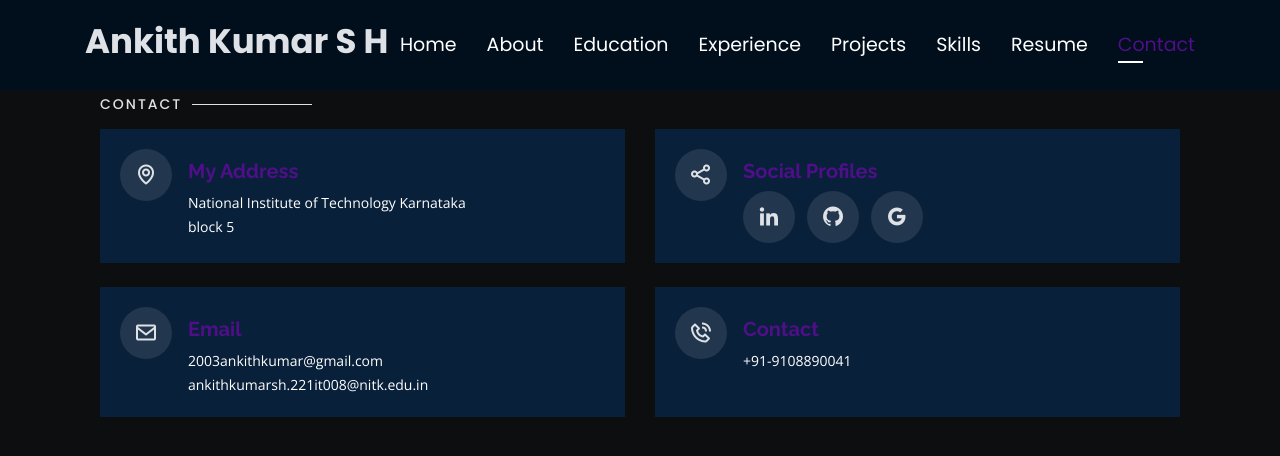
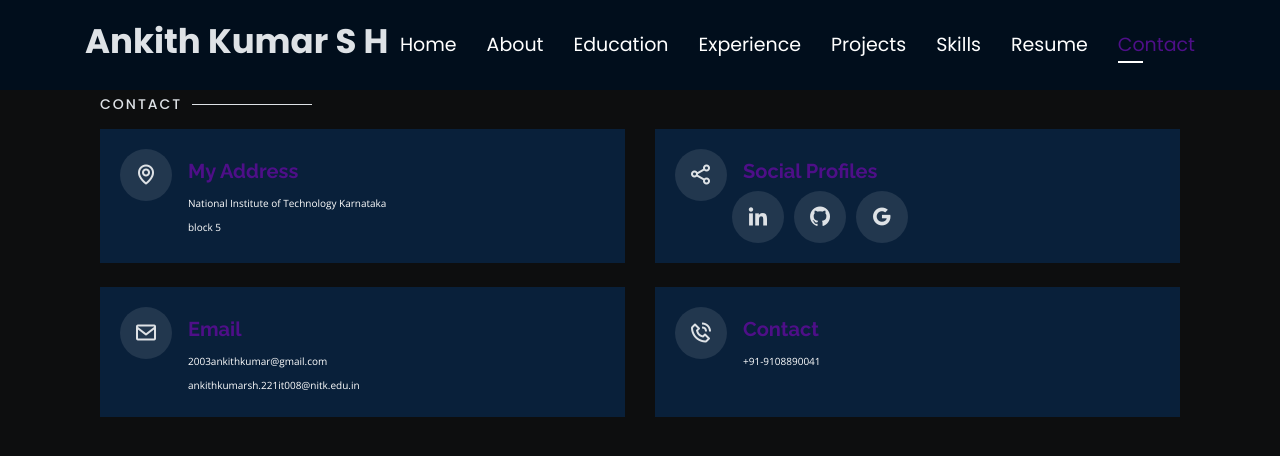
Before and after one commit to AnkithKumarsh/Ankith-s-Portfolio, a plain HTML site: page index.html in a window 1280 px wide. Both pictures are taken after a click on the link "Contact". Drawn offline with nearby package versions, Linux system fonts and the light colour scheme.

Commit message:
Update style.css

```diff
--- a/assets/css/style.css
+++ b/assets/css/style.css
@@ -926,12 +926,12 @@ section .container {
   padding: 0;
   color: #fff;
   line-height: 24px;
-  font-size: 14px;
+  font-size: 10px;
   margin: 0 0 0 68px;
 }
 
 .contact .info-box .social-links {
-  margin: 5px 0 0 68px;
+  margin: 5px 0 0 57px;
   display: flex;
 }
 
@@ -940,7 +940,7 @@ section .container {
   display: inline-block;
   color: #fff;
   line-height: 1;
-  margin-right: 12px;
+  margin-right: 10px;
   transition: 0.3s;
 }
 
```
